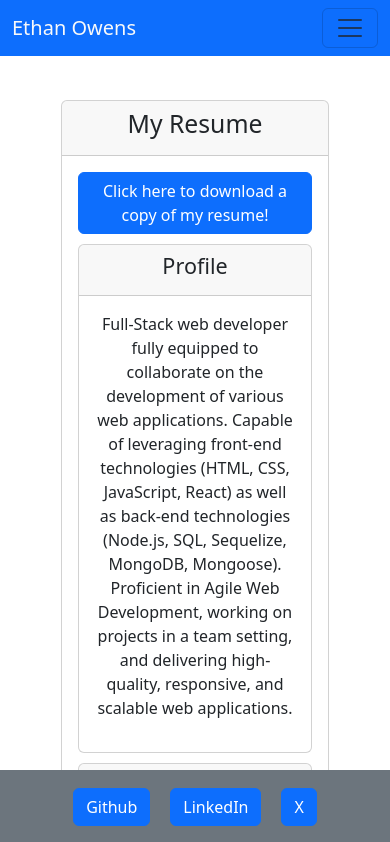
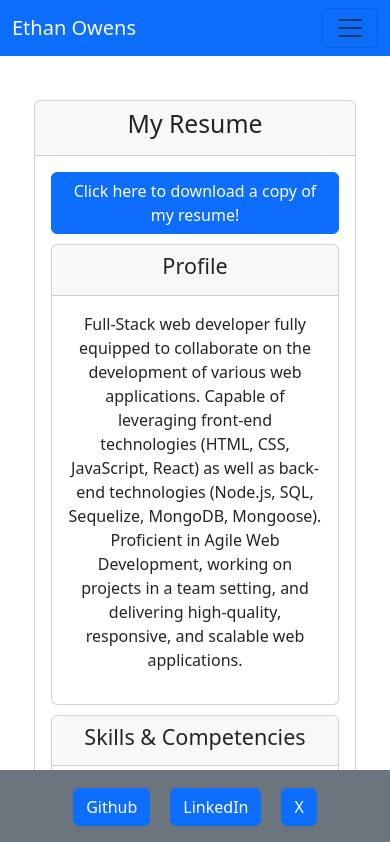
Before and after one commit to Teacher2Coder/react-portfolio, a React (Vite) app: page /resume in a window 390 px wide. Shown: the top 842 px of the page. Built offline with nearby package versions, Linux system fonts and the light colour scheme.

Commit message:
increased width on mobile

```diff
--- a/src/index.css
+++ b/src/index.css
@@ -215,4 +215,10 @@ body {
     .professional {
         width: 60%;
     }
+    #resume-card {
+        width: 90%;
+    }
+    .contact-card {
+        width: 90%;
+    }
 }
```
